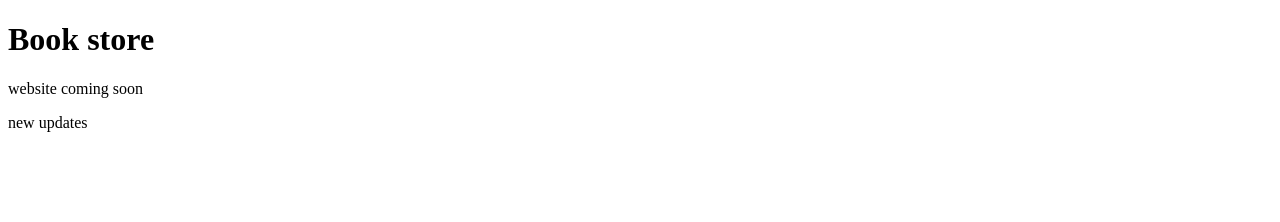
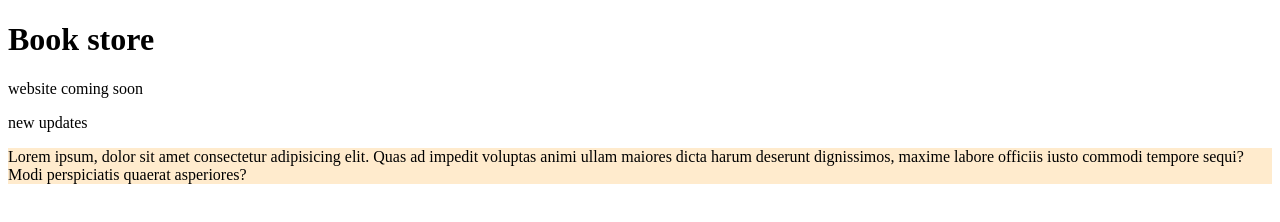
Before and after one commit to rabbi-shawan/my-first-git-repo, a plain HTML site: page index.html in a window 1280 px wide. Drawn offline with Linux system fonts and the light colour scheme.

Commit message:
color added

```diff
--- /dev/null
+++ b/first design.css
@@ -0,0 +1 @@
+div{ background-color: blanchedalmond;}
--- a/index.html
+++ b/index.html
@@ -4,10 +4,12 @@
     <meta charset="UTF-8">
     <meta name="viewport" content="width=device-width, initial-scale=1.0">
     <title>first git report</title>
+    <link rel="stylesheet" href="first design.css">
 </head>
 <body>
     <h1>Book store</h1>
     <p> website coming soon </p>
     <p> new updates</p>
+    <div>Lorem ipsum, dolor sit amet consectetur adipisicing elit. Quas ad impedit voluptas animi ullam maiores dicta harum deserunt dignissimos, maxime labore officiis iusto commodi tempore sequi? Modi perspiciatis quaerat asperiores?</div>
 </body>
 </html>
```
